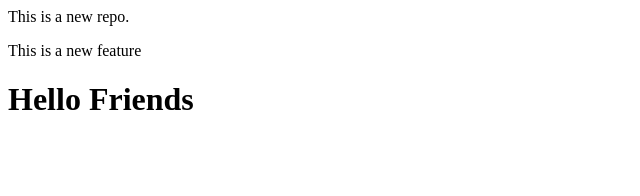
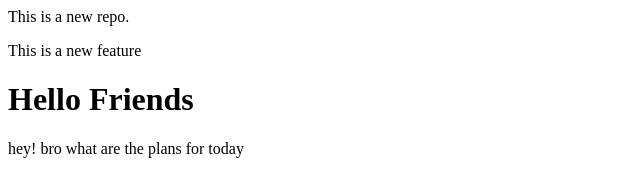
Before and after one commit to asifalizakir/LocalRep, a plain HTML site: page index.html in a window 1280 px wide. Shown: the whole page, without its empty margins (0-640 px from the left). Drawn offline with Linux system fonts and the light colour scheme.

Commit message:
adding plans

```diff
--- a/index.html
+++ b/index.html
@@ -1,3 +1,4 @@
 <p>This is a new repo.</p>
 <p>This is a new feature</p>
 <h1>Hello Friends</h1>
+<p>hey! bro what are the plans for today</p>
```
